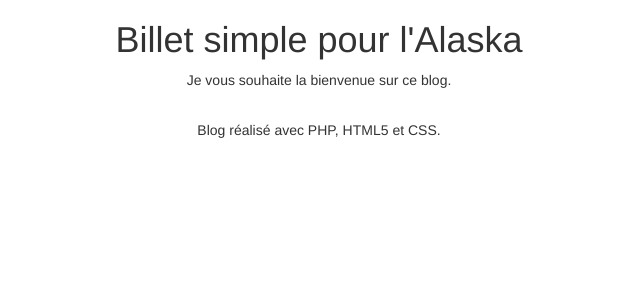
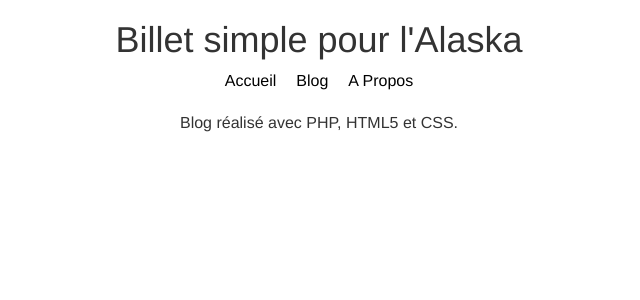
Before and after one commit to AdelineDs/P8-blog, a PHP site: page / in a window 1280 px wide. Shown: the top 300 px of the page, without its empty margins (321-961 px from the left). Run offline with PHP 8.4, Linux system fonts and the light colour scheme; data that the repository does not hold is empty.

Commit message:
ajout d'un menu de navigation + css

```diff
--- a/View/template.php
+++ b/View/template.php
@@ -2,7 +2,8 @@
 <html lang="fr">
     <head>
         <meta charset="UTF-8" />
-    <link rel="stylesheet" href="https://maxcdn.bootstrapcdn.com/bootstrap/3.3.7/css/bootstrap.min.css" integrity="sha384-BVYiiSIFeK1dGmJRAkycuHAHRg32OmUcww7on3RYdg4Va+PmSTsz/K68vbdEjh4u" crossorigin="anonymous">
+        <link rel="stylesheet" href="https://maxcdn.bootstrapcdn.com/bootstrap/3.3.7/css/bootstrap.min.css" integrity="sha384-BVYiiSIFeK1dGmJRAkycuHAHRg32OmUcww7on3RYdg4Va+PmSTsz/K68vbdEjh4u"
+        crossorigin="anonymous">
         <link rel="stylesheet" href="public/style.css" />
         <title><?= $title ?></title>
     </head>
@@ -12,8 +13,13 @@
                 <div class="col-xs-12">
                     <h1 id="titreBlog">Billet simple pour l'Alaska</h1>
                 </div>
-              <div class="col-xs-offset-3 col-xs-6">
-                  <p>Je vous souhaite la bienvenue sur ce blog.</p>
+                <!-- nav menu -->
+                <div class="col-xs-12 menu">
+                    <ul>
+                        <li><a href="index.php">Accueil</a></li>
+                        <li><a href="index.php?action=blog">Blog</a></li>
+                        <li><a href="index.php?action=Contact">A Propos</a></li>
+                    </ul>
                 </div>
             </header>
             <div id="contenu" class="row">
@@ -25,6 +31,7 @@
                 </div>
             </footer>
         </div>
-      <script src="https://maxcdn.bootstrapcdn.com/bootstrap/3.3.7/js/bootstrap.min.js" integrity="sha384-Tc5IQib027qvyjSMfHjOMaLkfuWVxZxUPnCJA7l2mCWNIpG9mGCD8wGNIcPD7Txa" crossorigin="anonymous"></script>
+        <script src="https://maxcdn.bootstrapcdn.com/bootstrap/3.3.7/js/bootstrap.min.js" integrity="sha384-Tc5IQib027qvyjSMfHjOMaLkfuWVxZxUPnCJA7l2mCWNIpG9mGCD8wGNIcPD7Txa"
+        crossorigin="anonymous"></script>
     </body>
 </html>
--- a/public/style.css
+++ b/public/style.css
@@ -1,6 +1,7 @@
 body{
     margin: 0;
     padding: 0;
+    font-size: 16px;
 }
 
 .header {
@@ -20,3 +21,23 @@ body{
 form{
     text-align: center;
 }
+
+.menu ul {
+    display: flex;
+    justify-content: center;
+    margin: 0;
+    padding: 0;
+}
+
+.menu li {
+    list-style: none;
+    margin: 0 10px;
+}
+
+.menu a{
+    color: black;
+}
+
+.menu a:hover{
+    text-decoration: underline;
+}
```
Lines whose indentation alone changed are shown as unchanged.
